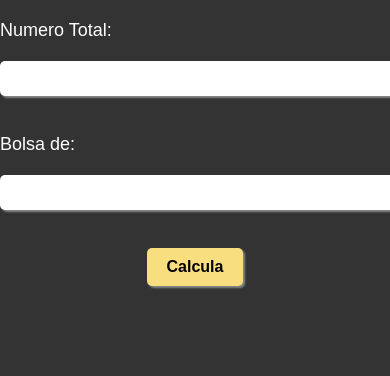
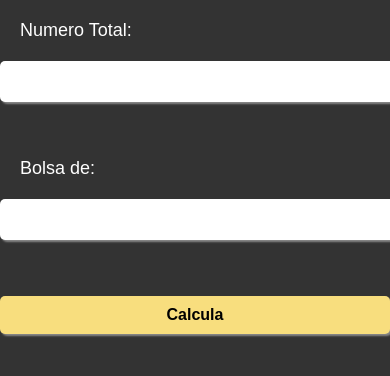
Before and after one commit to Jukanvi/WebAlicia, a plain HTML site: page index.html in a window 390 px wide. Drawn offline with Linux system fonts and the light colour scheme.

Commit message:
Cambios Varios

```diff
--- a/index.html
+++ b/index.html
@@ -5,6 +5,7 @@
 	  <meta name="viewport" content="width=device-width, initial-scale=1.0">
     <title>Calculadora Packs</title>
     <style>
+        /* Default styles */
         body {
           background-color: #333333;
           color: white;
@@ -12,12 +13,14 @@
           padding: 0;
           font-family: Arial, sans-serif;
         }
+
         p{
           color: greenyellow;
           font-weight: bold;
           font-size: 20px;
           margin: 20px 0;
         }
+
         button{
           color: black;
           display: block;
@@ -31,31 +34,55 @@
           border: none;
           box-shadow: 2px 2px 2px #888888;
         }
+
         label {
           display: block;
           margin: 20px 0;
           font-size: 18px;
         }
+
         input[type="text"] {
           width: 100%;
           padding: 10px;
           border-radius: 5px;
+          font-size: 18px;
           border: none;
           box-shadow: 2px 2px 2px #888888;
         }
-        @media (min-width: 768px) {
+
+        /* Responsive styles */
+        @media only screen and (min-width: 768px) {
           /* For screens larger than 768px wide */
           label, input[type="text"], button {
             width: 50%;
             display: inline-block;
             vertical-align: middle;
           }
+
           label {
             text-align: right;
             padding-right: 20px;
           }
+
           button {
             margin: 20px 0 0 20px;
+          }
+        }
+
+        @media only screen and (max-width: 767px) {
+          /* For screens smaller than 768px wide */
+          label, input[type="text"], button {
+            width: 100%;
+            display: block;
+          }
+
+          label {
+            text-align: left;
+            padding-left: 20px;
+          }
+
+          button {
+            margin: 20px auto 0;
           }
         }
       </style>
@@ -67,7 +94,7 @@
     <label for="input2">Bolsa de: </label>
     <input type="text" id="input2"><br><br>
 
-    <button id="submit" class="rainbow-button">Calcula</button>
+    <button id="submit">Calcula</button>
 
     <p id="resultado"></p>
 
```
Lines whose indentation alone changed are shown as unchanged.
